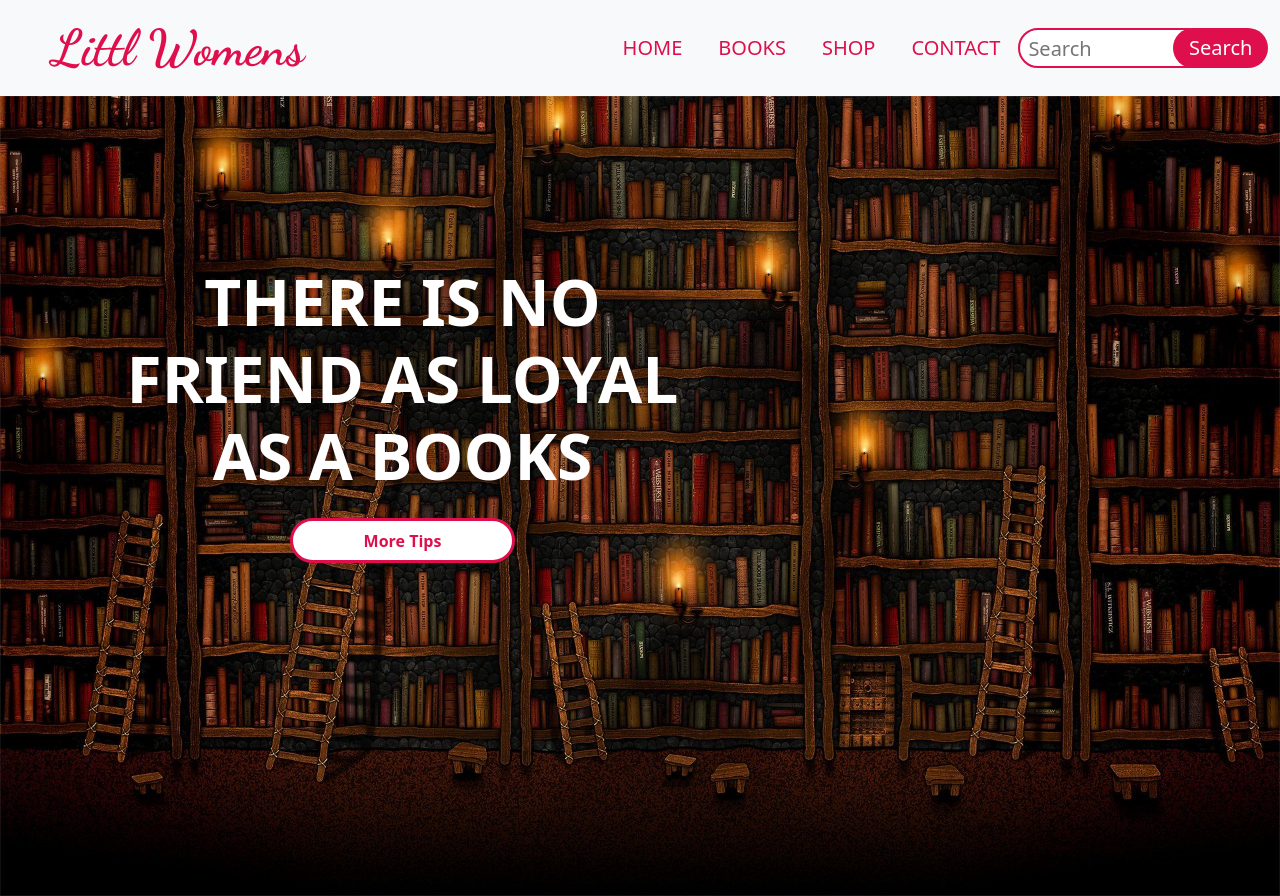
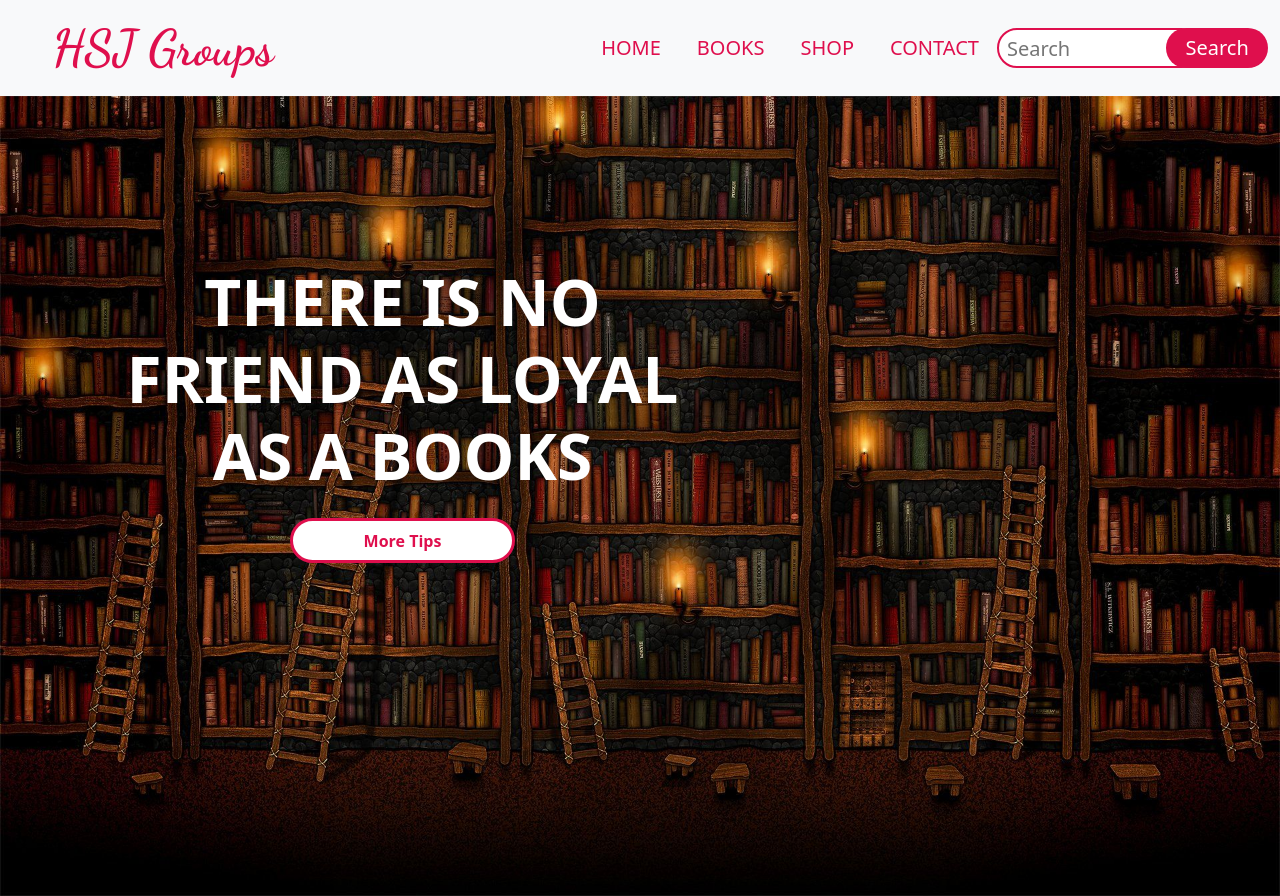
Before and after one commit to sowmiyagangtharan/BOOK, a plain HTML site: page index.html in a window 1280 px wide. Shown: the top 896 px of the page. Drawn offline with nearby package versions, Linux system fonts and the light colour scheme; files whose address does not match are found by name.

Commit message:
Update index.html

```diff
--- a/index.html
+++ b/index.html
@@ -6,13 +6,13 @@
     <meta name="viewport" content="width=device-width, initial-scale=1.0">
     <link href="https://cdn.jsdelivr.net/npm/bootstrap@5.0.2/dist/css/bootstrap.min.css" rel="stylesheet" integrity="sha384-EVSTQN3/azprG1Anm3QDgpJLIm9Nao0Yz1ztcQTwFspd3yD65VohhpuuCOmLASjC" crossorigin="anonymous">
     <link rel="stylesheet" href="./Css/style.css">
-    <title>Document</title>
+    <title>HSJ Group</title>
 </head>
 <body>
 
     <nav class="navbar navbar-expand-lg navbar-light bg-light">
         <div class="container-fluid">
-          <div class="navbar-brand">Littl Womens</div>
+          <div class="navbar-brand">HSJ Groups</div>
           <div class="collapse navbar-collapse" id="navbarSupportedContent">
             <ul class="navbar-nav me-auto mb-2 mb-lg-0">
               <li class="nav-item">
```
